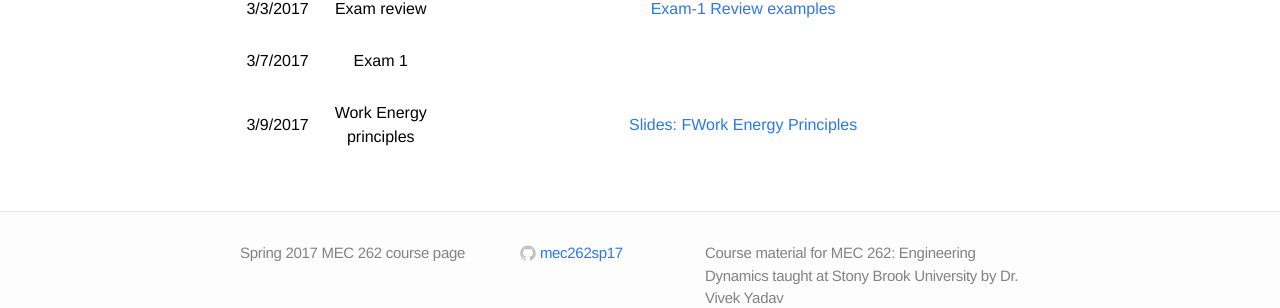
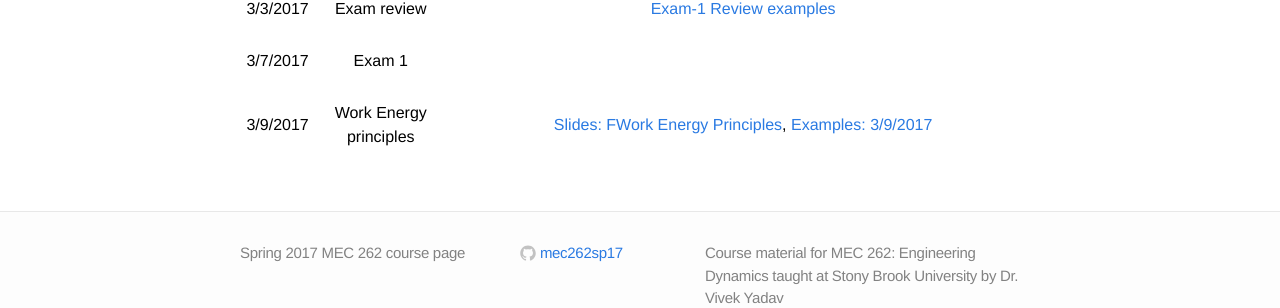
Before and after one commit to mec262sp17/mec262sp17.github.io, a Jekyll site: the page built from Course_materials.md, in a window 1280 px wide. Shown: the part 1207-1515 px from the top of the page. Built offline with Jekyll 4.4.1, drawn with Linux system fonts in a browser that asks for light colours.

Commit message:
Update Course_materials.md

```diff
--- a/Course_materials.md
+++ b/Course_materials.md
@@ -39,4 +39,4 @@ All documents for the course page are available on course repository on [github]
 | | | |
 |       3/7/2017    |    Exam 1 |       |
 | | | |
-|       3/9/2017    |   Work Energy principles | [Slides: FWork Energy Principles](https://mec262sp17.github.io/Presentations/Ch4_work_energy_Principle.html#/)    |
+|       3/9/2017    |   Work Energy principles | [Slides: FWork Energy Principles](https://mec262sp17.github.io/Presentations/Ch4_work_energy_Principle.html#/), [Examples: 3/9/2017](https://mec262sp17.github.io/Notes/examples_3_9_2017_mec262.pdf)    |
```
